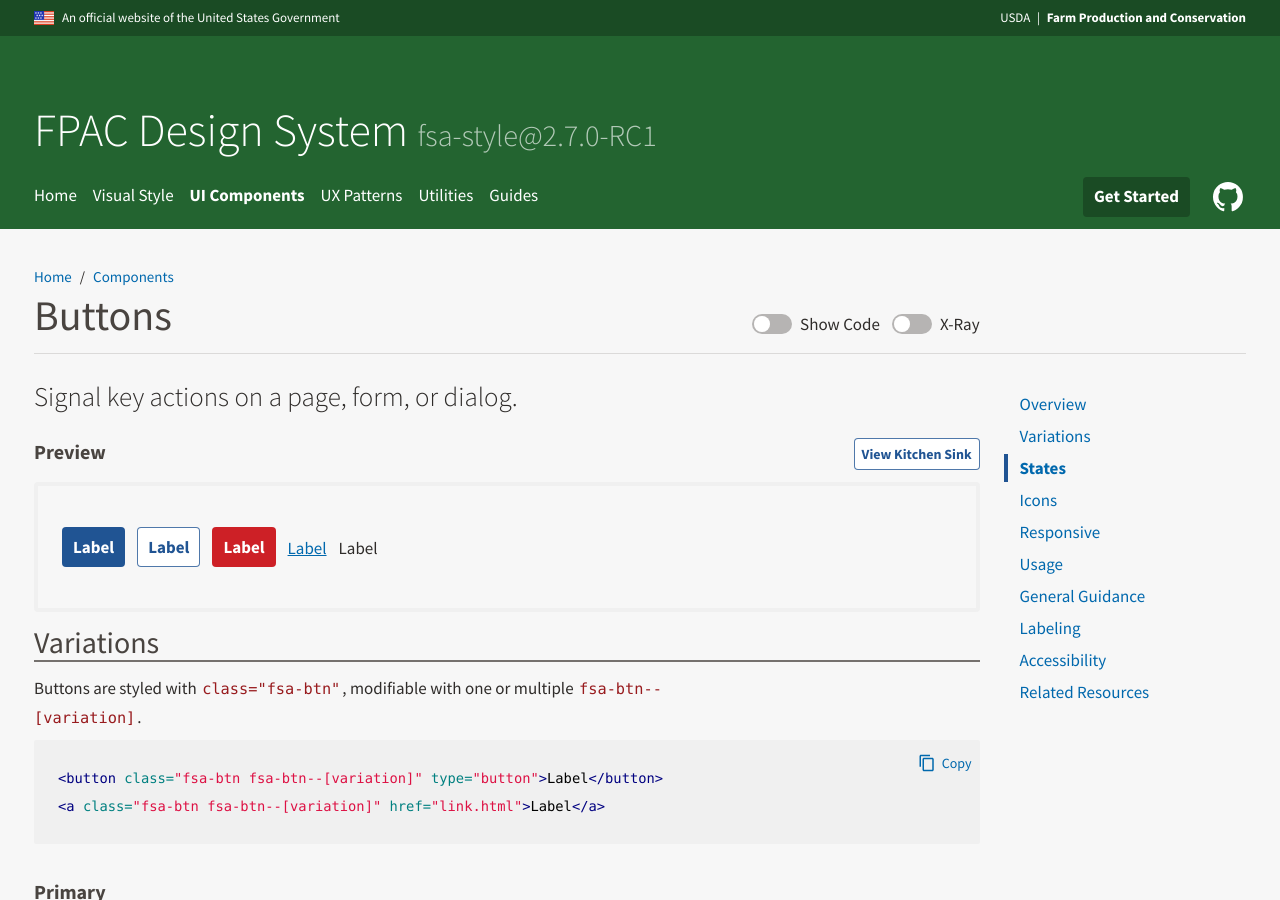
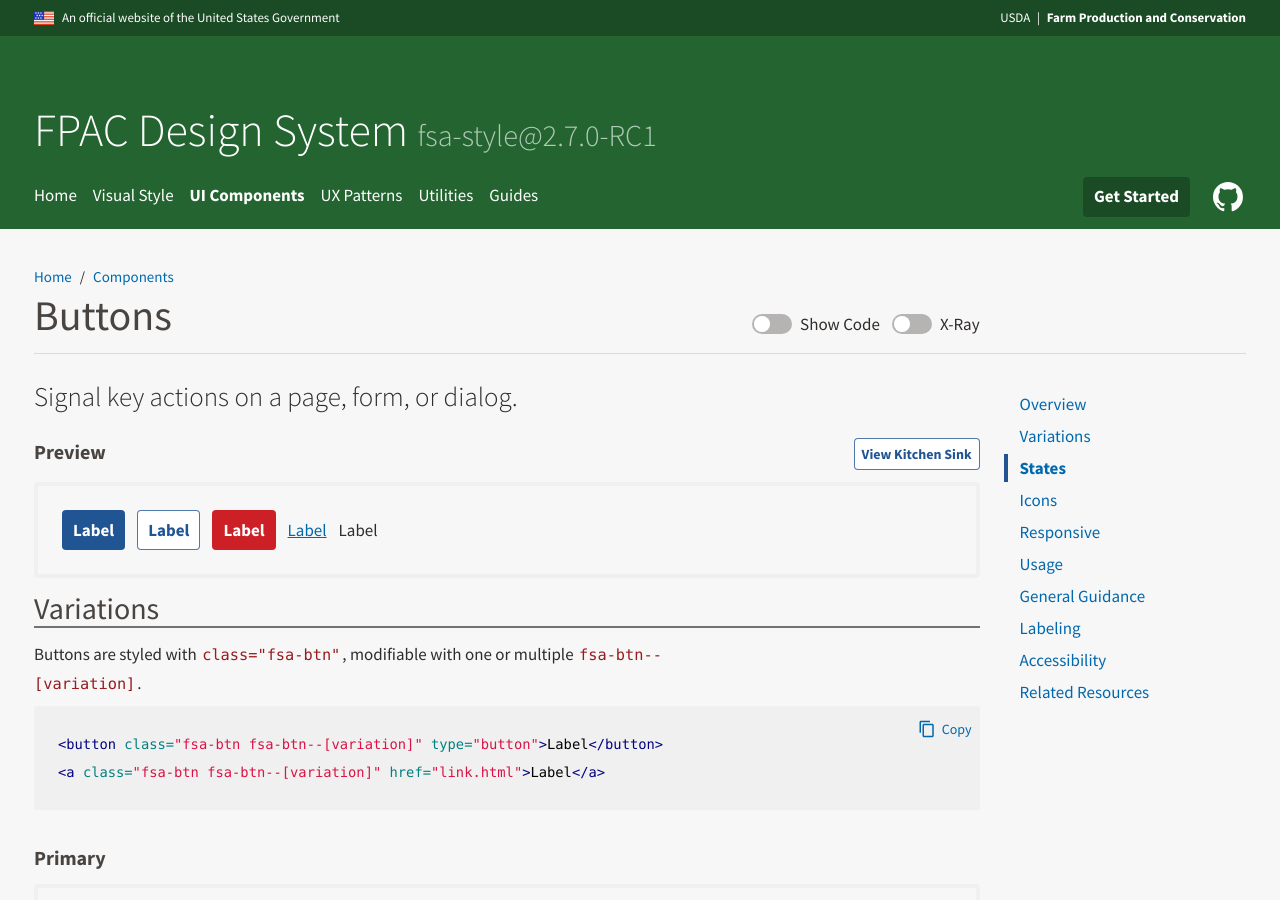
Before and after one commit to USDA-FSA/fsa-design-system, a Jekyll site: the page built from components/buttons/index.md, in a window 1280 px wide and 900 px high. Built offline with Jekyll 4.4.1, drawn with Linux system fonts in a browser that asks for light colours.

Commit message:
Button Row Level

```diff
--- a/components/buttons/index.md
+++ b/components/buttons/index.md
@@ -21,13 +21,13 @@
 ---
 
 {% capture snippet %}
-<ul class="fsa-level">
-  <li><button class="fsa-btn fsa-btn--primary" type="button">Label</button></li>
-  <li><button class="fsa-btn fsa-btn--secondary" type="button">Label</button></li>
-  <li><button class="fsa-btn fsa-btn--tertiary" type="button">Label</button></li>
-  <li><button class="fsa-btn fsa-btn--flat" type="button">Label</button></li>
-  <li><button class="fsa-btn fsa-btn--plain" type="button">Label</button></li>
-</ul>
+<div class="fsa-level">
+  <button class="fsa-btn fsa-btn--primary" type="button">Label</button>
+  <button class="fsa-btn fsa-btn--secondary" type="button">Label</button>
+  <button class="fsa-btn fsa-btn--tertiary" type="button">Label</button>
+  <button class="fsa-btn fsa-btn--flat" type="button">Label</button>
+  <button class="fsa-btn fsa-btn--plain" type="button">Label</button>
+</div>
 {% endcapture %}
 
 {% include preview-and-snippet.html %}
@@ -104,12 +104,12 @@
 Disabled buttons do not have a `class="fsa-btn--[state]"`, instead using the `disabled` attribute.
 
 {% capture snippet %}
-<ul class="fsa-level">
-  <li><button class="fsa-btn fsa-btn--primary" type="button" disabled="disabled">Label</button></li>
-  <li><button class="fsa-btn fsa-btn--secondary" type="button" disabled="disabled">Label</button></li>
-  <li><button class="fsa-btn fsa-btn--tertiary" type="button" disabled="disabled">Label</button></li>
-  <li><button class="fsa-btn fsa-btn--flat" type="button" disabled="disabled">Label</button></li>
-</ul>
+<div class="fsa-level">
+  <button class="fsa-btn fsa-btn--primary" type="button" disabled="disabled">Label</button>
+  <button class="fsa-btn fsa-btn--secondary" type="button" disabled="disabled">Label</button>
+  <button class="fsa-btn fsa-btn--tertiary" type="button" disabled="disabled">Label</button>
+  <button class="fsa-btn fsa-btn--flat" type="button" disabled="disabled">Label</button>
+</div>
 {% endcapture %}
 
 {% include preview-and-snippet.html %}
@@ -136,82 +136,82 @@
 
 ### Medium
 {% capture snippet %}
-<ul class="fsa-level">
-  <li><button class="fsa-btn fsa-btn--primary" type="button">
+<div class="fsa-level">
+  <button class="fsa-btn fsa-btn--primary" type="button">
     <svg class="fsa-icon fsa-icon--size-2" aria-hidden="true" focusable="false" role="img" xmlns="http://www.w3.org/2000/svg" width="24" height="24" viewBox="0 0 24 24"><path d="M17 3H5c-1.11 0-2 .9-2 2v14c0 1.1.89 2 2 2h14c1.1 0 2-.9 2-2V7l-4-4zm-5 16c-1.66 0-3-1.34-3-3s1.34-3 3-3 3 1.34 3 3-1.34 3-3 3zm3-10H5V5h10v4z"/></svg>
     Save
-  </button></li>
-  <li><button class="fsa-btn fsa-btn--secondary" type="button">
+  </button>
+  <button class="fsa-btn fsa-btn--secondary" type="button">
     <svg class="fsa-icon fsa-icon--size-2" aria-hidden="true" focusable="false" role="img" xmlns="http://www.w3.org/2000/svg" width="24" height="24" viewBox="0 0 24 24"><path d="M19 9h-4V3H9v6H5l7 7 7-7zM5 18v2h14v-2H5z"/></svg>
     Download
-  </button></li>
-  <li><button class="fsa-btn fsa-btn--tertiary" type="button">
+  </button>
+  <button class="fsa-btn fsa-btn--tertiary" type="button">
     <svg class="fsa-icon fsa-icon--size-2" aria-hidden="true" focusable="false" role="img" xmlns="http://www.w3.org/2000/svg" width="24" height="24" viewBox="0 0 24 24"><path d="M12 2C6.48 2 2 6.48 2 12s4.48 10 10 10 10-4.48 10-10S17.52 2 12 2zm5 11H7v-2h10v2z"/></svg>
     Remove
-  </button></li>
-  <li><button class="fsa-btn fsa-btn--flat" type="button">
+  </button>
+  <button class="fsa-btn fsa-btn--flat" type="button">
     <svg class="fsa-icon fsa-icon--size-2" aria-hidden="true" focusable="false" role="img" xmlns="http://www.w3.org/2000/svg" width="24" height="24" viewBox="0 0 24 24"><path d="M3 17.25V21h3.75L17.81 9.94l-3.75-3.75L3 17.25zM20.71 7.04c.39-.39.39-1.02 0-1.41l-2.34-2.34c-.39-.39-1.02-.39-1.41 0l-1.83 1.83 3.75 3.75 1.83-1.83z"></path></svg>
     Edit
-  </button></li>
-  <li><button class="fsa-btn fsa-btn--plain" type="button">
+  </button>
+  <button class="fsa-btn fsa-btn--plain" type="button">
     <svg class="fsa-icon fsa-icon--size-2" aria-hidden="true" focusable="false" role="img" xmlns="http://www.w3.org/2000/svg" width="24" height="24" viewBox="0 0 24 24"><path d="M19 8H5c-1.66 0-3 1.34-3 3v6h4v4h12v-4h4v-6c0-1.66-1.34-3-3-3zm-3 11H8v-5h8v5zm3-7c-.55 0-1-.45-1-1s.45-1 1-1 1 .45 1 1-.45 1-1 1zm-1-9H6v4h12V3z"></path></svg>
     Print
-  </button></li>
-</ul>
+  </button>
+</div>
 {% endcapture %}
 {% include preview-and-snippet.html %}
 
 ### Small
 {% capture snippet %}
-<ul class="fsa-level">
-  <li><button class="fsa-btn fsa-btn--small fsa-btn--primary" type="button">
+<div class="fsa-level">
+  <button class="fsa-btn fsa-btn--small fsa-btn--primary" type="button">
     <svg class="fsa-icon fsa-icon--size-1" aria-hidden="true" focusable="false" role="img" xmlns="http://www.w3.org/2000/svg" width="24" height="24" viewBox="0 0 24 24"><path d="M17 3H5c-1.11 0-2 .9-2 2v14c0 1.1.89 2 2 2h14c1.1 0 2-.9 2-2V7l-4-4zm-5 16c-1.66 0-3-1.34-3-3s1.34-3 3-3 3 1.34 3 3-1.34 3-3 3zm3-10H5V5h10v4z"/></svg>
     Save
-  </button></li>
-  <li><button class="fsa-btn fsa-btn--small fsa-btn--secondary" type="button">
+  </button>
+  <button class="fsa-btn fsa-btn--small fsa-btn--secondary" type="button">
     <svg class="fsa-icon fsa-icon--size-1" aria-hidden="true" focusable="false" role="img" xmlns="http://www.w3.org/2000/svg" width="24" height="24" viewBox="0 0 24 24"><path d="M19 9h-4V3H9v6H5l7 7 7-7zM5 18v2h14v-2H5z"/></svg>
     Download
-  </button></li>
-  <li><button class="fsa-btn fsa-btn--small fsa-btn--tertiary" type="button">
+  </button>
+  <button class="fsa-btn fsa-btn--small fsa-btn--tertiary" type="button">
     <svg class="fsa-icon fsa-icon--size-1" aria-hidden="true" focusable="false" role="img" xmlns="http://www.w3.org/2000/svg" width="24" height="24" viewBox="0 0 24 24"><path d="M12 2C6.48 2 2 6.48 2 12s4.48 10 10 10 10-4.48 10-10S17.52 2 12 2zm5 11H7v-2h10v2z"/></svg>
     Remove
-  </button></li>
-  <li><button class="fsa-btn fsa-btn--small fsa-btn--flat" type="button">
+  </button>
+  <button class="fsa-btn fsa-btn--small fsa-btn--flat" type="button">
     <svg class="fsa-icon fsa-icon--size-1" aria-hidden="true" focusable="false" role="img" xmlns="http://www.w3.org/2000/svg" width="24" height="24" viewBox="0 0 24 24"><path d="M3 17.25V21h3.75L17.81 9.94l-3.75-3.75L3 17.25zM20.71 7.04c.39-.39.39-1.02 0-1.41l-2.34-2.34c-.39-.39-1.02-.39-1.41 0l-1.83 1.83 3.75 3.75 1.83-1.83z"></path></svg>
     Edit
-  </button></li>
-  <li><button class="fsa-btn fsa-btn--small fsa-btn--plain" type="button">
+  </button>
+  <button class="fsa-btn fsa-btn--small fsa-btn--plain" type="button">
     <svg class="fsa-icon fsa-icon--size-1" aria-hidden="true" focusable="false" role="img" xmlns="http://www.w3.org/2000/svg" width="24" height="24" viewBox="0 0 24 24"><path d="M19 8H5c-1.66 0-3 1.34-3 3v6h4v4h12v-4h4v-6c0-1.66-1.34-3-3-3zm-3 11H8v-5h8v5zm3-7c-.55 0-1-.45-1-1s.45-1 1-1 1 .45 1 1-.45 1-1 1zm-1-9H6v4h12V3z"></path></svg>
     Print
-  </button></li>
-</ul>
+  </button>
+</div>
 {% endcapture %}
 {% include preview-and-snippet.html %}
 
 ### Large
 {% capture snippet %}
-<ul class="fsa-level">
-  <li><button class="fsa-btn fsa-btn--large fsa-btn--primary" type="button">
+<div class="fsa-level">
+  <button class="fsa-btn fsa-btn--large fsa-btn--primary" type="button">
     <svg class="fsa-icon fsa-icon--size-2" aria-hidden="true" focusable="false" role="img" xmlns="http://www.w3.org/2000/svg" width="24" height="24" viewBox="0 0 24 24"><path d="M17 3H5c-1.11 0-2 .9-2 2v14c0 1.1.89 2 2 2h14c1.1 0 2-.9 2-2V7l-4-4zm-5 16c-1.66 0-3-1.34-3-3s1.34-3 3-3 3 1.34 3 3-1.34 3-3 3zm3-10H5V5h10v4z"/></svg>
     Save
-  </button></li>
-  <li><button class="fsa-btn fsa-btn--large fsa-btn--secondary" type="button">
+  </button>
+  <button class="fsa-btn fsa-btn--large fsa-btn--secondary" type="button">
     <svg class="fsa-icon fsa-icon--size-2" aria-hidden="true" focusable="false" role="img" xmlns="http://www.w3.org/2000/svg" width="24" height="24" viewBox="0 0 24 24"><path d="M19 9h-4V3H9v6H5l7 7 7-7zM5 18v2h14v-2H5z"/></svg>
     Download
-  </button></li>
-  <li><button class="fsa-btn fsa-btn--large fsa-btn--tertiary" type="button">
+  </button>
+  <button class="fsa-btn fsa-btn--large fsa-btn--tertiary" type="button">
     <svg class="fsa-icon fsa-icon--size-2" aria-hidden="true" focusable="false" role="img" xmlns="http://www.w3.org/2000/svg" width="24" height="24" viewBox="0 0 24 24"><path d="M12 2C6.48 2 2 6.48 2 12s4.48 10 10 10 10-4.48 10-10S17.52 2 12 2zm5 11H7v-2h10v2z"/></svg>
     Remove
-  </button></li>
-  <li><button class="fsa-btn fsa-btn--large fsa-btn--flat" type="button">
+  </button>
+  <button class="fsa-btn fsa-btn--large fsa-btn--flat" type="button">
     <svg class="fsa-icon fsa-icon--size-2" aria-hidden="true" focusable="false" role="img" xmlns="http://www.w3.org/2000/svg" width="24" height="24" viewBox="0 0 24 24"><path d="M3 17.25V21h3.75L17.81 9.94l-3.75-3.75L3 17.25zM20.71 7.04c.39-.39.39-1.02 0-1.41l-2.34-2.34c-.39-.39-1.02-.39-1.41 0l-1.83 1.83 3.75 3.75 1.83-1.83z"></path></svg>
     Edit
-  </button></li>
-  <li><button class="fsa-btn fsa-btn--large fsa-btn--plain" type="button">
+  </button>
+  <button class="fsa-btn fsa-btn--large fsa-btn--plain" type="button">
     <svg class="fsa-icon fsa-icon--size-2" aria-hidden="true" focusable="false" role="img" xmlns="http://www.w3.org/2000/svg" width="24" height="24" viewBox="0 0 24 24"><path d="M19 8H5c-1.66 0-3 1.34-3 3v6h4v4h12v-4h4v-6c0-1.66-1.34-3-3-3zm-3 11H8v-5h8v5zm3-7c-.55 0-1-.45-1-1s.45-1 1-1 1 .45 1 1-.45 1-1 1zm-1-9H6v4h12V3z"></path></svg>
     Print
-  </button></li>
-</ul>
+  </button>
+</div>
 {% endcapture %}
 
 {% include preview-and-snippet.html %}
```
